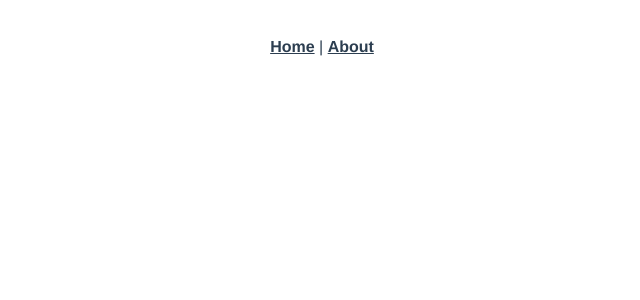
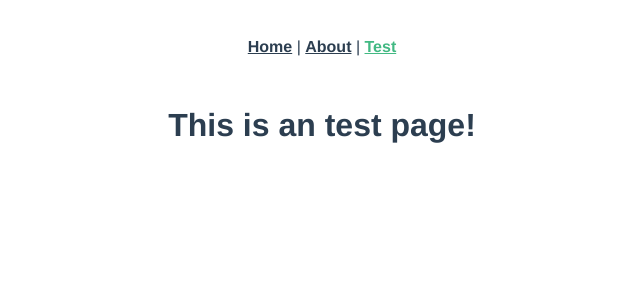
Before and after one commit to karate-dot-chop/cookbook-vue-app, a Vue app: page /test in a window 1280 px wide. Shown: the top 300 px of the page, without its empty margins (318-958 px from the left). Built offline with nearby package versions, Linux system fonts and the light colour scheme.

Commit message:
adds test route

```diff
--- a/src/App.vue
+++ b/src/App.vue
@@ -2,7 +2,8 @@
   <div id="app">
     <div id="nav">
       <router-link to="/">Home</router-link> |
-      <router-link to="/about">About</router-link>
+      <router-link to="/about">About</router-link> |
+      <router-link to="/test">Test</router-link>
     </div>
     <router-view />
   </div>
--- a/src/router/index.js
+++ b/src/router/index.js
@@ -1,6 +1,8 @@
 import Vue from "vue";
 import VueRouter from "vue-router";
 import Home from "../views/Home.vue";
+import About from "../views/About.vue";
+import Test from "../views/Test.vue";
 
 Vue.use(VueRouter);
 
@@ -13,12 +15,13 @@ const routes = [
   {
     path: "/about",
     name: "About",
-    // route level code-splitting
-    // this generates a separate chunk (about.[hash].js) for this route
-    // which is lazy-loaded when the route is visited.
-    component: () =>
-      import(/* webpackChunkName: "about" */ "../views/About.vue"),
+    component: About
   },
+  {
+    path: "/test",
+    name: "Test",
+    component: Test
+  }
 ];
 
 const router = new VueRouter({
--- /dev/null
+++ b/src/views/Test.vue
@@ -0,0 +1,5 @@
+<template>
+  <div class="test">
+    <h1>This is an test page!</h1>
+  </div>
+</template>
```
